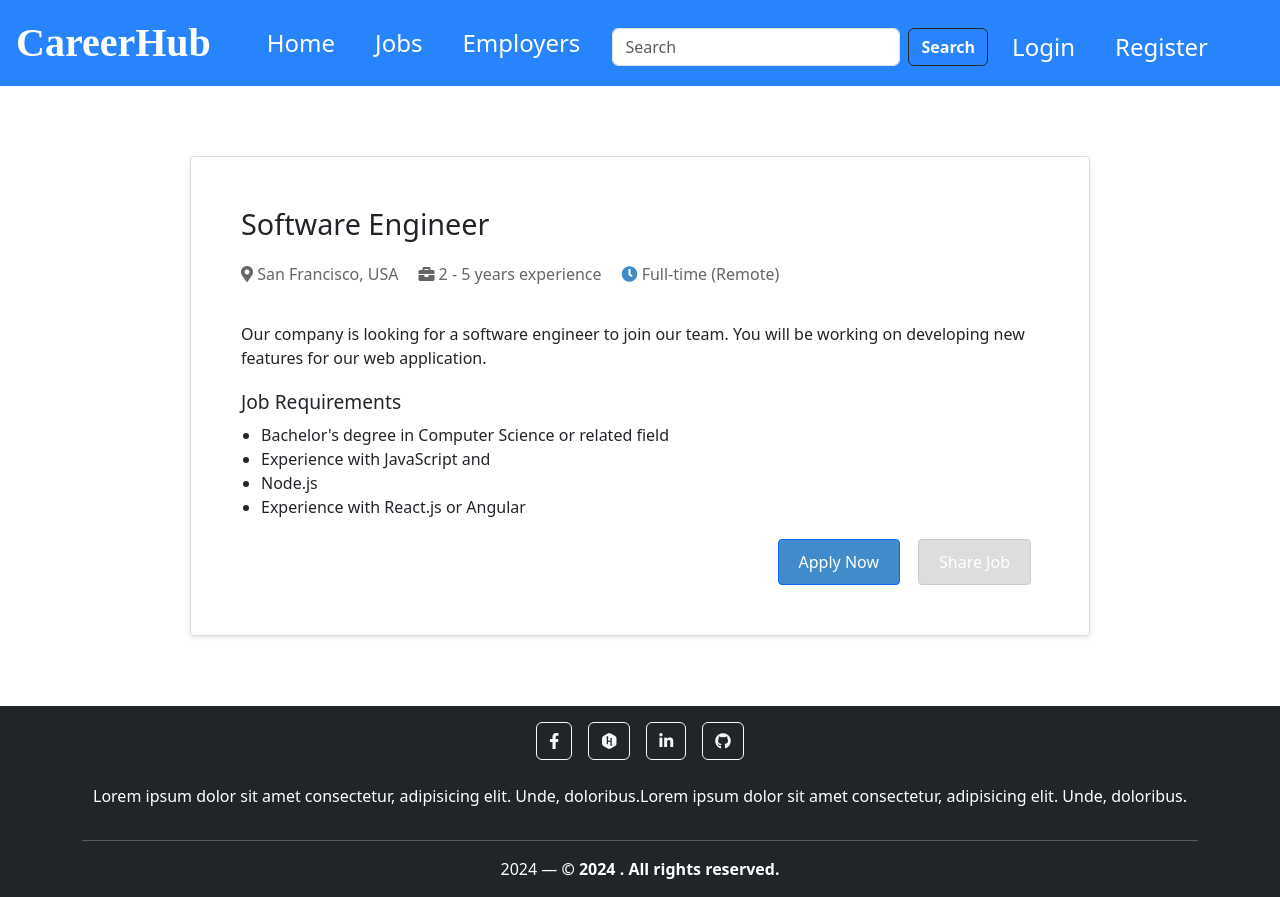
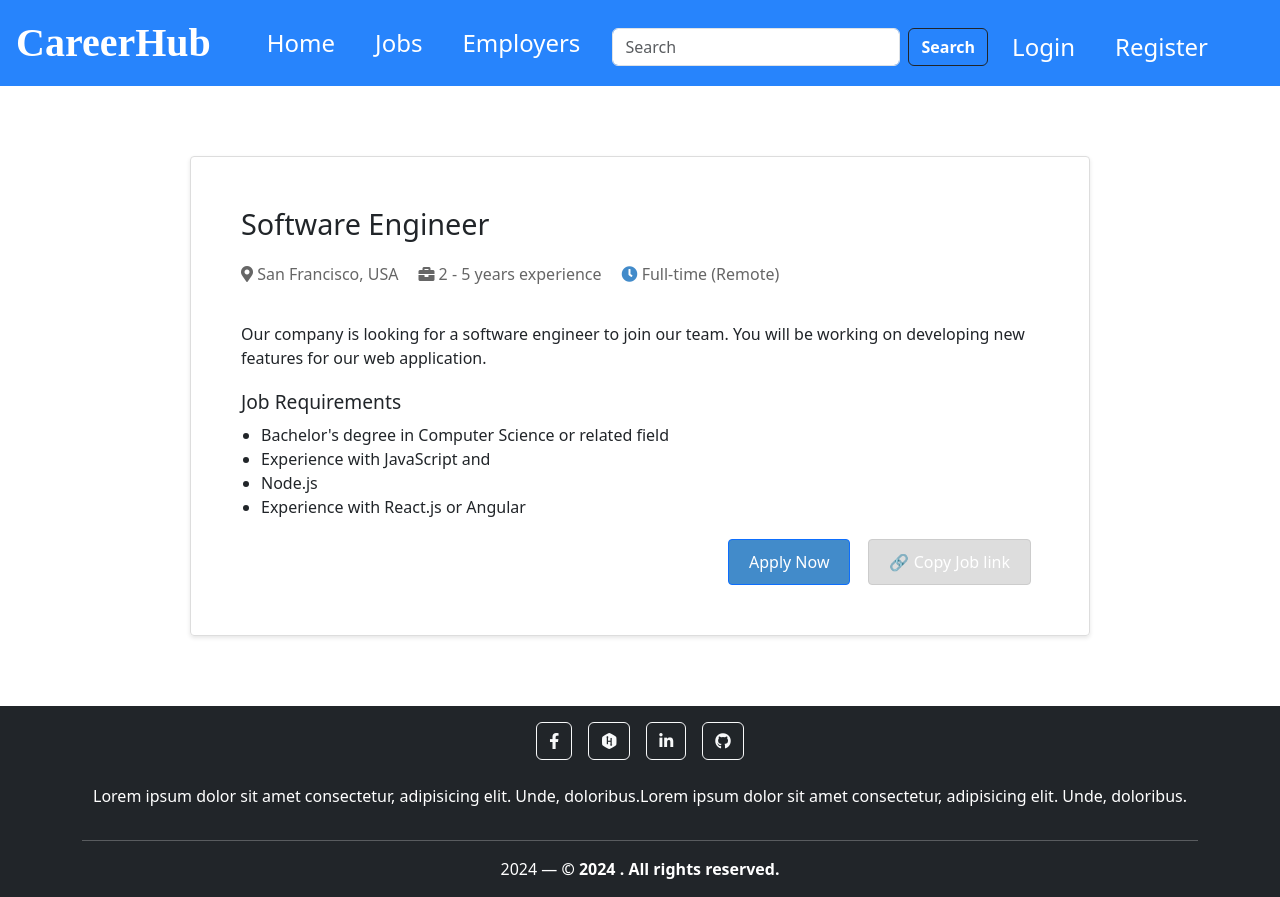
Before and after one commit to yousef8/CareerHub-FrontEnd, a Vue app: page /jobs/1 in a window 1280 px wide. Built offline with nearby package versions, Linux system fonts and the light colour scheme; no server answers.

Commit message:
changed button

```diff
--- a/src/views/candidate/JobDetailsView.vue
+++ b/src/views/candidate/JobDetailsView.vue
@@ -22,7 +22,7 @@
     </div>
     <div class="actions">
       <a href="#" class="btn btn-primary">Apply Now</a>
-      <a href="#" class="btn btn-secondary">Share Job</a>
+      <a href="#" class="btn btn-secondary"> 🔗 Copy Job link</a>
     </div>
   </div>
 </template>
```
